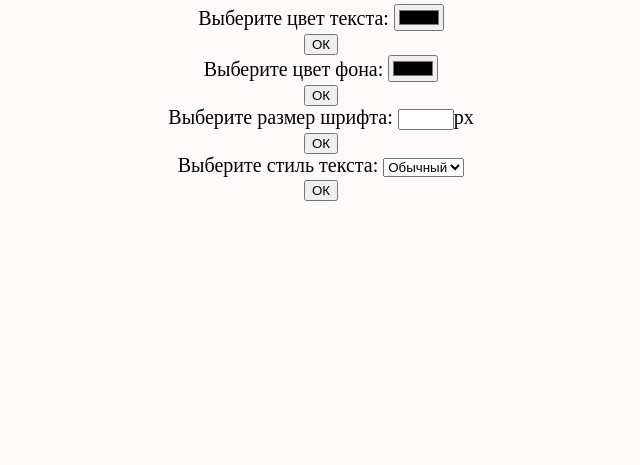
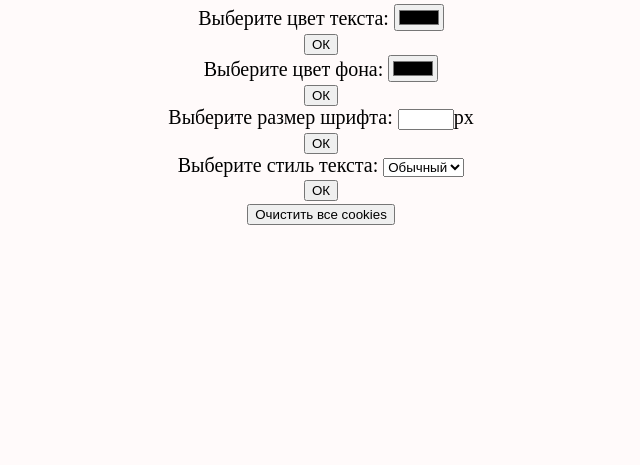
Before and after one commit to Tay1808/web-programming-labs-2, a Flask app: template templates/lab3/settings.html in a window 1280 px wide. Shown: the part 218-683 px from the top of the page, without its empty margins (319-959 px from the left). Run offline with Flask 3, Linux system fonts and the light colour scheme; the template is opened without the code that fills it, so the values that code supplies are empty.

Commit message:
самостоятельное задание 4 - очистка кук

```diff
--- a/templates/lab3/settings.html
+++ b/templates/lab3/settings.html
@@ -50,4 +50,8 @@
     </div>
   </form>
 
+  <form action="/lab3/clear_settings">
+    <button type="submit">Очистить все cookies</button>
+  </form>
+
 {% endblock %}
```
